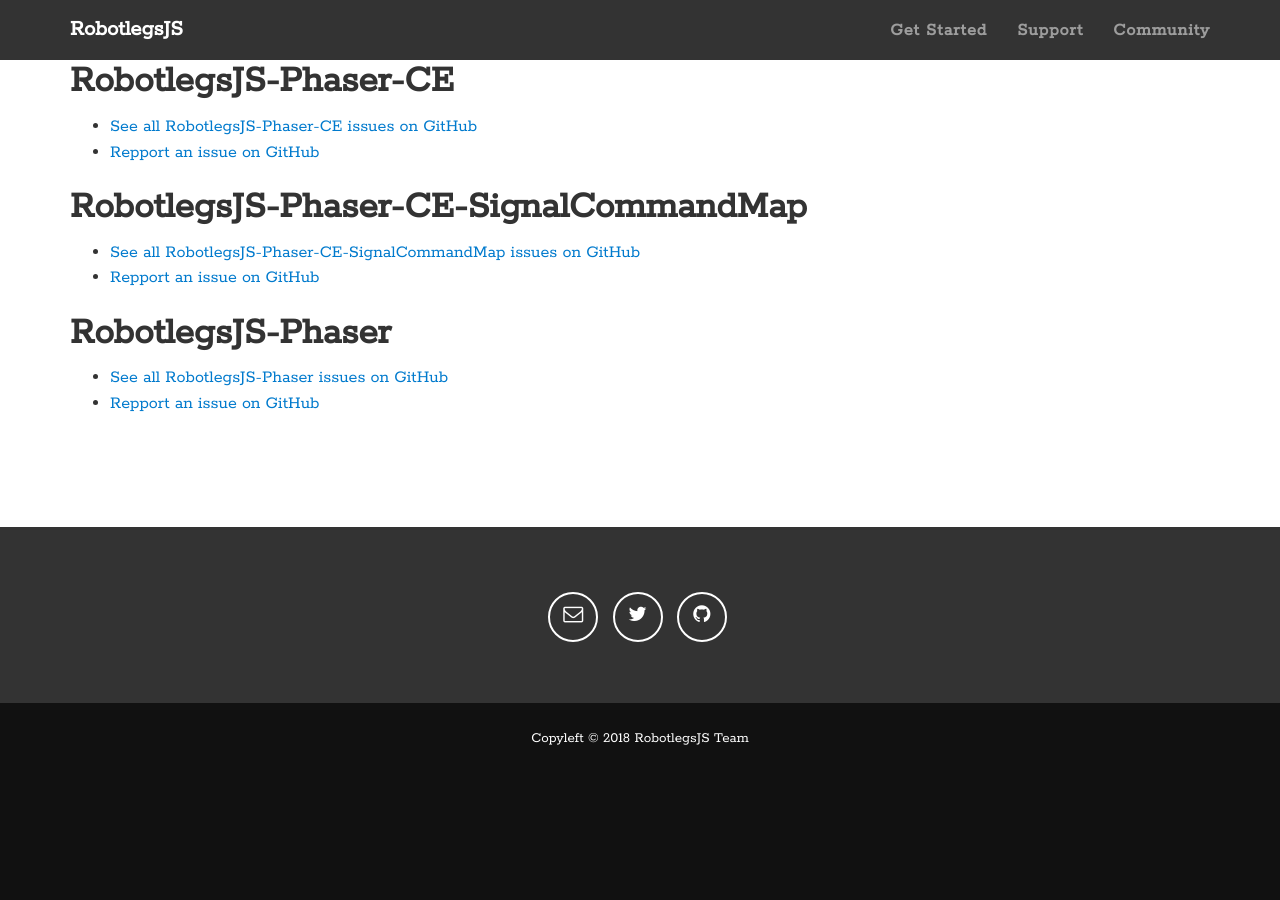
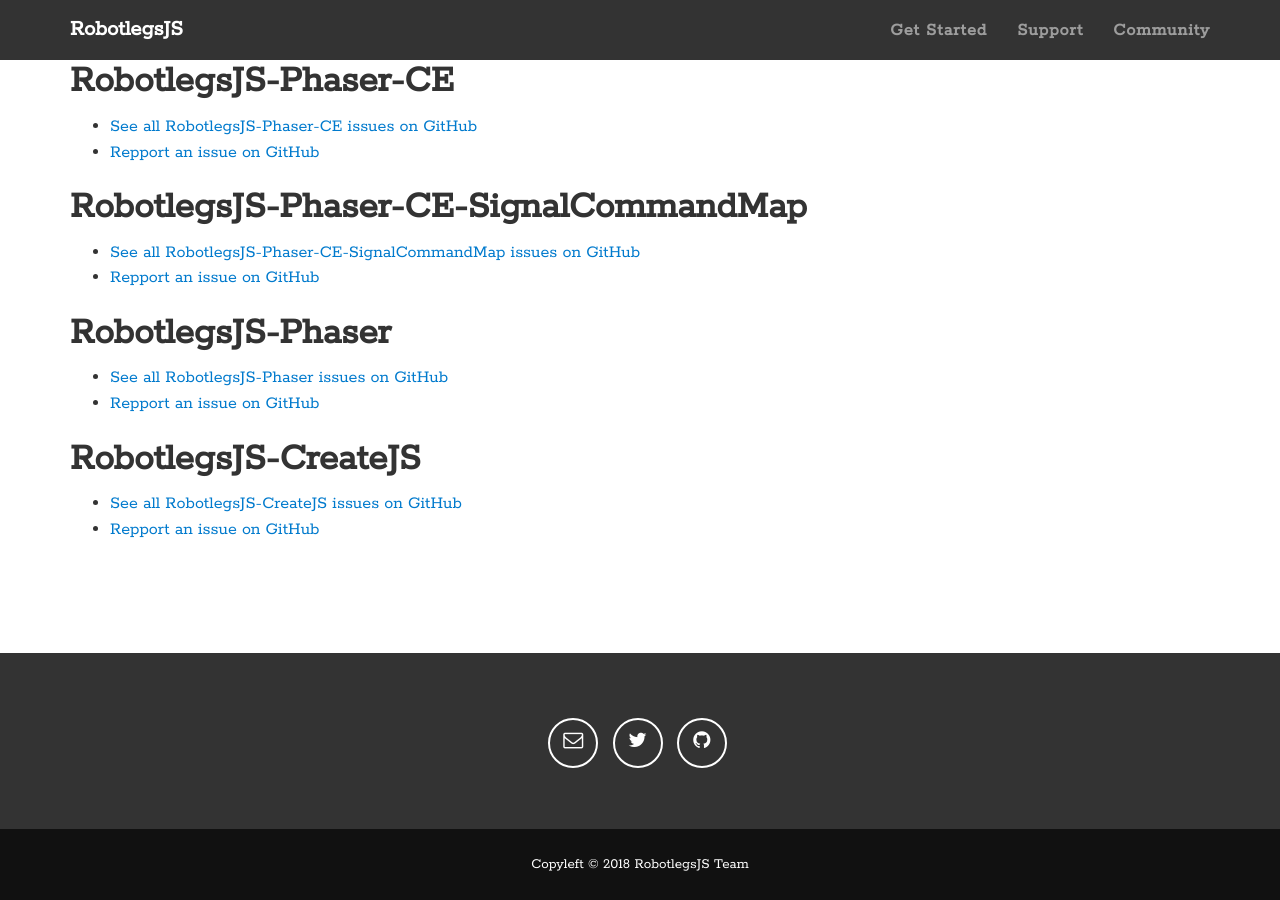
Before and after one commit to RobotlegsJS/robotlegsjs.github.io, a Jekyll site: the page built from pages/support.md, in a window 1280 px wide and 900 px high, scrolled down 1079 px. Built offline with Jekyll 4.4.1, drawn with Linux system fonts in a browser that asks for light colours; before the commit the page ends 1853 px from its top, so only the background shows below that.

Commit message:
add reference to createjs extension

```diff
--- a/pages/support.md
+++ b/pages/support.md
@@ -65,3 +65,9 @@
 
 - [See all RobotlegsJS-Phaser issues on GitHub](https://github.com/RobotlegsJS/RobotlegsJS-Phaser/issues?utf8=%E2%9C%93&q=is%3Aissue)
 - [Repport an issue on GitHub](https://github.com/RobotlegsJS/RobotlegsJS-Phaser/issues/new)
+
+RobotlegsJS-CreateJS
+===
+
+- [See all RobotlegsJS-CreateJS issues on GitHub](https://github.com/RobotlegsJS/RobotlegsJS-CreateJS/issues?utf8=%E2%9C%93&q=is%3Aissue)
+- [Repport an issue on GitHub](https://github.com/RobotlegsJS/RobotlegsJS-CreateJS/issues/new)
```
